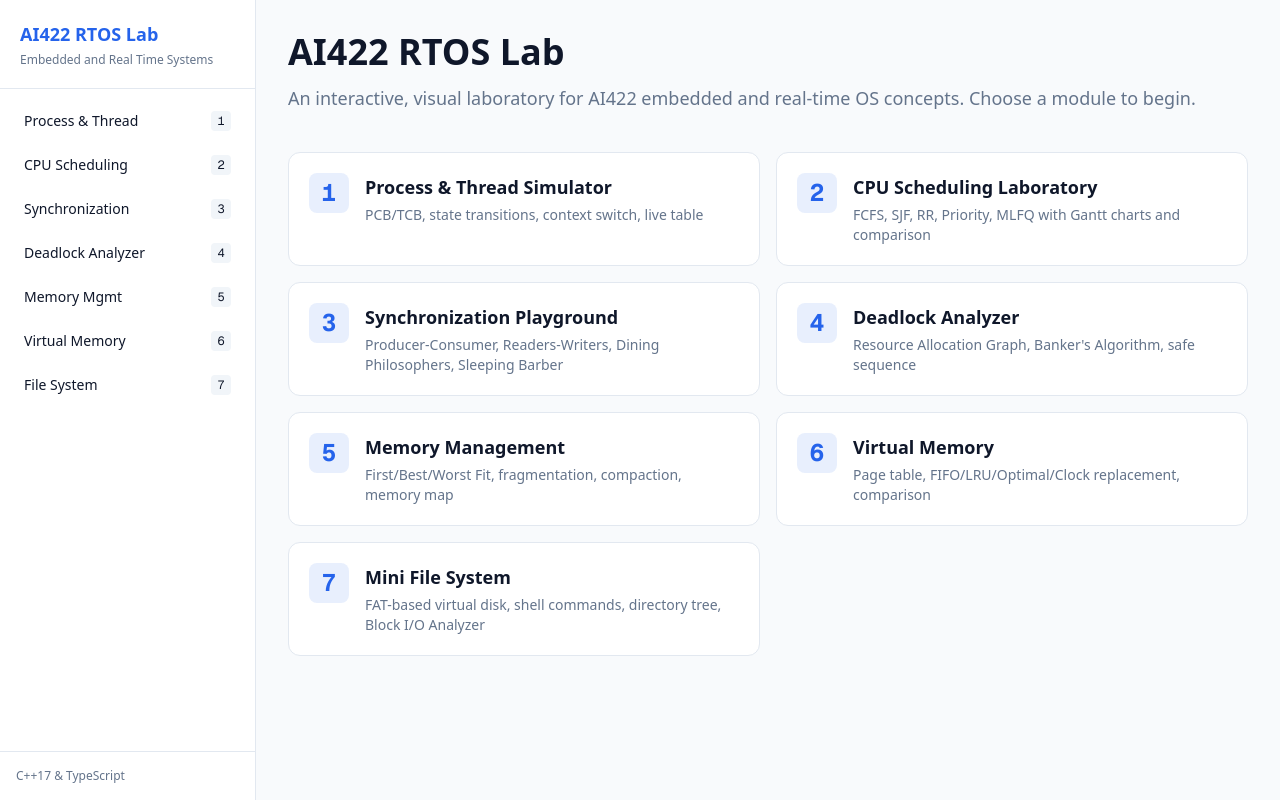
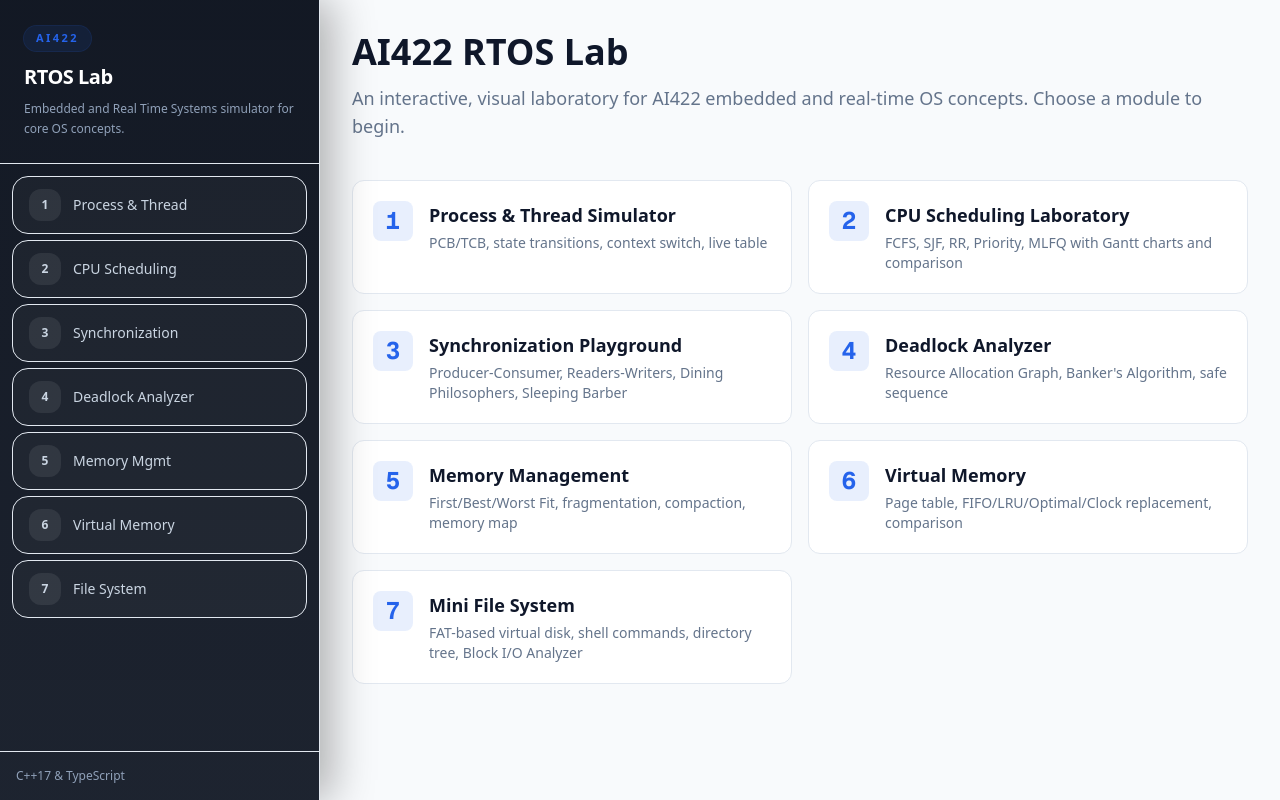
Before and after one commit to Ezatnasef/Mini-Operating-System-Simulator, a Next.js app in the folder web/: page / in a window 1280 px wide. Built offline with nearby package versions, Linux system fonts and the light colour scheme.

Commit message:
Refine sidebar styling

```diff
--- a/web/src/components/Sidebar.tsx
+++ b/web/src/components/Sidebar.tsx
@@ -17,12 +17,17 @@ export default function Sidebar() {
   const pathname = usePathname();
 
   return (
-    <aside className="w-64 shrink-0 border-r border-border bg-card h-screen sticky top-0 flex flex-col">
-      <Link href="/" className="block p-5 border-b border-border hover:bg-accent/50 transition-colors">
-        <h1 className="text-lg font-bold text-primary">AI422 RTOS Lab</h1>
-        <p className="text-xs text-muted-foreground mt-1">Embedded and Real Time Systems</p>
+    <aside className="w-80 shrink-0 border-r border-white/10 bg-[linear-gradient(180deg,rgba(9,15,27,0.96),rgba(10,17,30,0.92))] backdrop-blur h-screen sticky top-0 flex flex-col shadow-[12px_0_40px_rgba(0,0,0,0.30)]">
+      <Link href="/" className="block p-6 border-b border-white/10 hover:bg-white/5 transition-colors">
+        <div className="inline-flex items-center gap-2 rounded-full bg-primary/10 px-3 py-1 text-[11px] font-semibold uppercase tracking-[0.22em] text-primary ring-1 ring-primary/20">
+          AI422
+        </div>
+        <h1 className="mt-3 text-xl font-black tracking-tight text-white">RTOS Lab</h1>
+        <p className="text-xs leading-5 text-slate-400 mt-2 max-w-[17rem]">
+          Embedded and Real Time Systems simulator for core OS concepts.
+        </p>
       </Link>
-      <nav className="flex-1 overflow-y-auto p-3 space-y-1">
+      <nav className="flex-1 overflow-y-auto p-3 space-y-1.5">
         {modules.map((m) => {
           const active = pathname === m.href;
           return (
@@ -30,24 +35,24 @@ export default function Sidebar() {
               key={m.href}
               href={m.href}
               className={cn(
-                "flex items-center gap-3 px-3 py-2.5 rounded-lg text-sm transition-colors",
+                "flex items-center gap-3 px-4 py-3 rounded-2xl text-sm transition-all border",
                 active
-                  ? "bg-primary text-primary-foreground font-medium"
-                  : "text-foreground hover:bg-accent"
+                  ? "bg-primary text-slate-950 font-semibold border-transparent shadow-lg shadow-primary/20 translate-x-1"
+                  : "text-slate-300 bg-white/3 border-white/5 hover:bg-white/7 hover:border-white/10 hover:text-white"
               )}
             >
-              <span className="flex-1">{m.label}</span>
               <span className={cn(
-                "text-xs font-mono w-5 h-5 flex items-center justify-center rounded",
-                active ? "bg-primary-foreground/20" : "bg-muted"
+                "w-8 h-8 flex items-center justify-center rounded-xl text-xs font-black shrink-0",
+                active ? "bg-slate-950/10" : "bg-white/8 text-slate-300"
               )}>
                 {m.num}
               </span>
+              <span className="flex-1">{m.label}</span>
             </Link>
           );
         })}
       </nav>
-      <div className="p-4 border-t border-border text-xs text-muted-foreground">
+      <div className="p-4 border-t border-white/10 text-xs text-slate-400">
         C++17 &amp; TypeScript
       </div>
     </aside>
```
